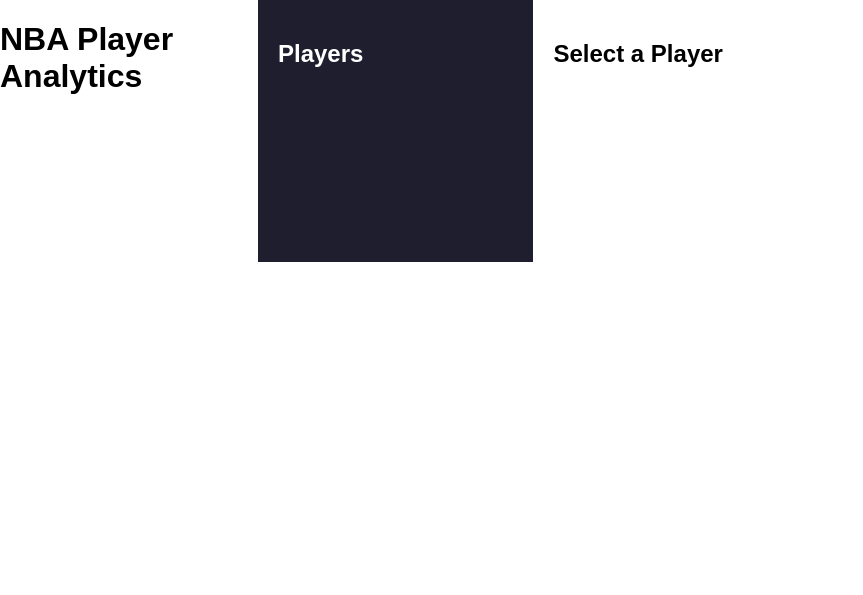
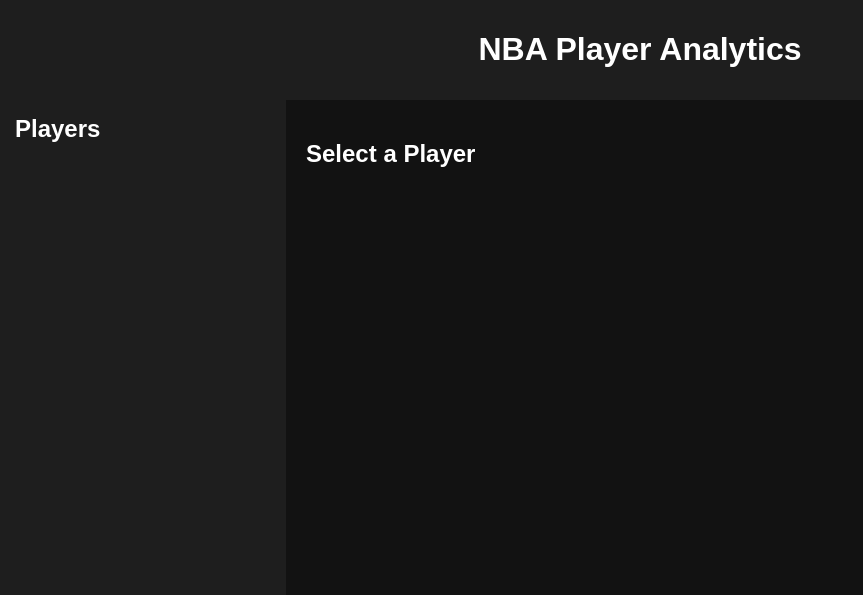
Before and after one commit to Reggie-lab/Tactana, a plain HTML site: page index.html in a window 1280 px wide. Shown: the whole page, without its empty margins (0-863 px from the left). Drawn offline with nearby package versions, Linux system fonts and the light colour scheme; no server answers.

Commit message:
Update style.css

```diff
--- a/style.css
+++ b/style.css
@@ -1,20 +1,31 @@
 body {
     font-family: Arial, sans-serif;
-    display: flex;
     margin: 0;
     padding: 0;
+    background-color: #121212;
+    color: #fff;
+}
+
+header {
+    background: #1e1e1e;
+    padding: 10px;
+    text-align: center;
 }
 
 .container {
     display: flex;
-    width: 100%;
+    height: 100vh;
 }
 
 .sidebar {
-    width: 25%;
-    background-color: #1e1e2f;
-    color: #fff;
-    padding: 20px;
+    width: 20%;
+    background: #1e1e1e;
+    padding: 15px;
+    overflow-y: auto;
+}
+
+.sidebar h2 {
+    margin-top: 0;
 }
 
 .sidebar ul {
@@ -25,13 +36,22 @@
 .sidebar ul li {
     margin: 10px 0;
     cursor: pointer;
+    padding: 10px;
+    background: #333;
+    border-radius: 5px;
+}
+
+.sidebar ul li:hover {
+    background: #444;
 }
 
 .main-content {
-    width: 75%;
+    flex: 1;
     padding: 20px;
+    overflow-y: auto;
 }
 
-.charts {
-    margin-top: 20px;
+canvas {
+    max-width: 100%;
+    height: 400px;
 }
```
